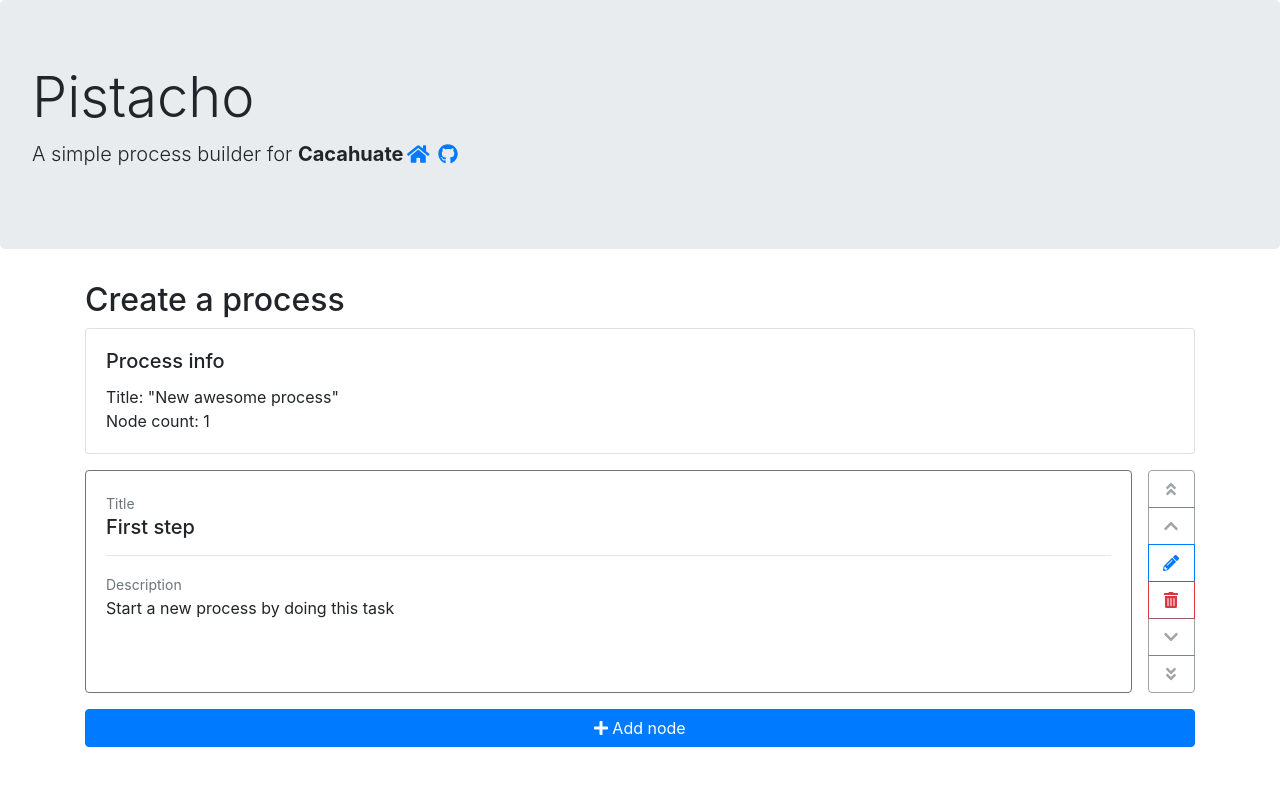
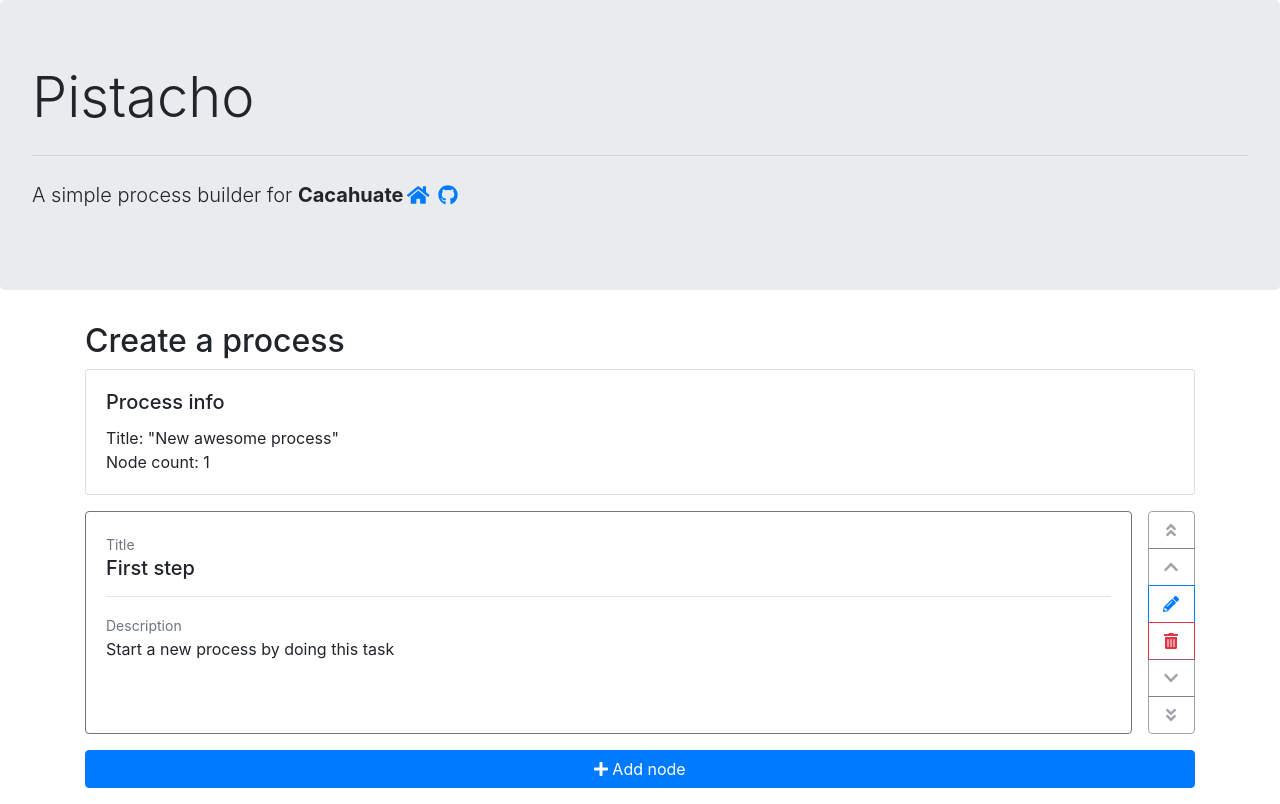
Before and after one commit to tracsa/pistacho, a Vue app: page / in a window 1280 px wide. Built offline with nearby package versions, Linux system fonts and the light colour scheme.

Commit message:
Minor edit in jumbotron

```diff
--- a/src/App.vue
+++ b/src/App.vue
@@ -2,8 +2,10 @@
   <div id="app">
     <div class="jumbotron">
       <h1 class="display-4">Pistacho</h1>
-      <p class="lead"
-      >A simple process builder for <span class="font-weight-bold">Cacahuate</span>
+
+      <hr class="my-4"/>
+
+      <p class="lead">A simple process builder for <span class="font-weight-bold">Cacahuate</span>
 
         <a :href="cacahuateHomeUrl" class="mx-1">
           <font-awesome-icon :icon="['fas', 'home']"/>
```
